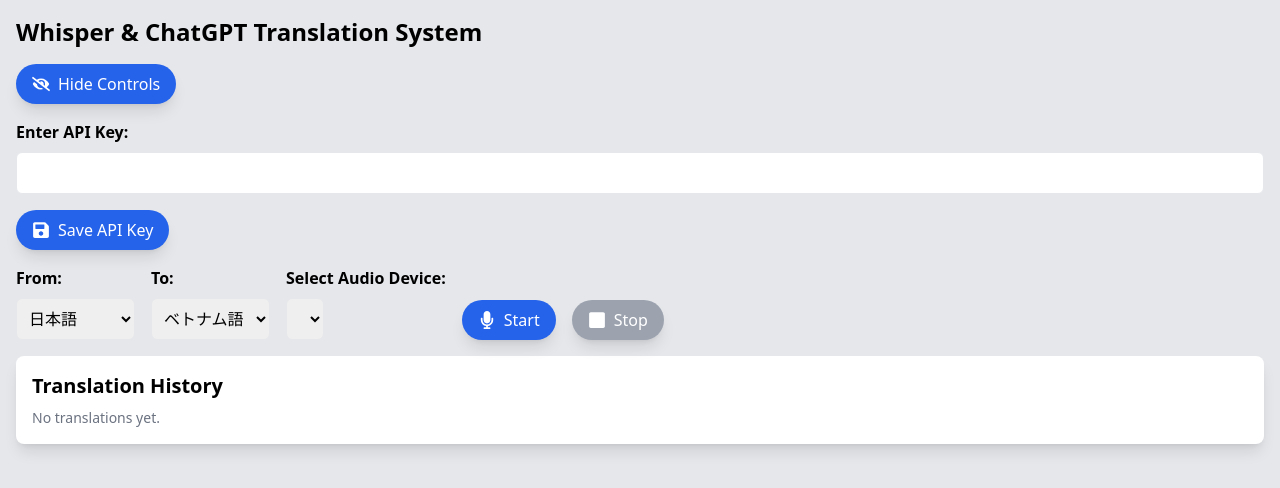
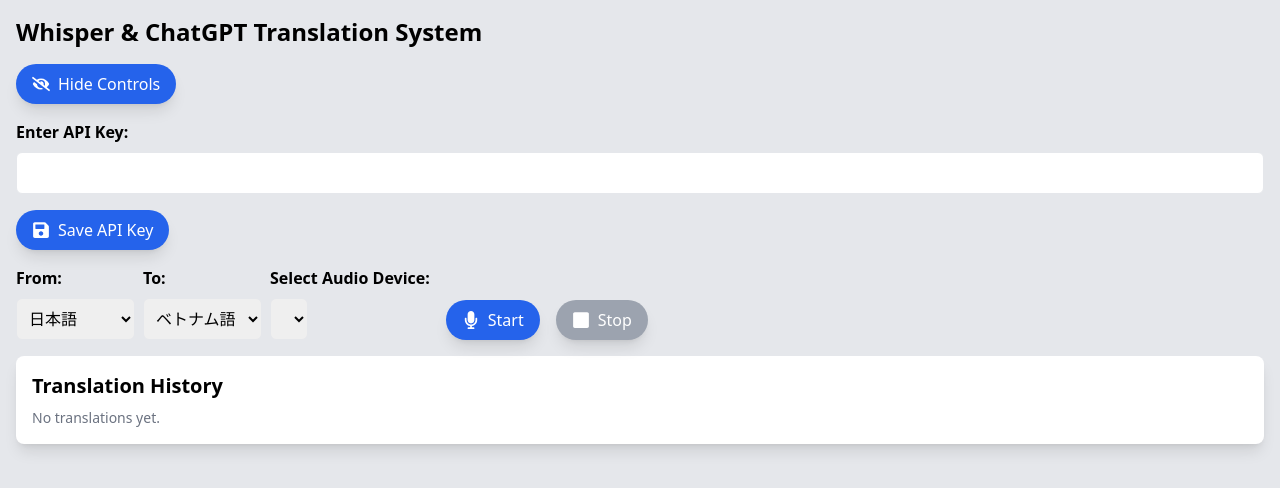
Before and after one commit to KentaroMorishita/echo-trans, a React (Vite) app: page / in a window 1280 px wide. Shown: the top 488 px of the page. Built offline with nearby package versions, Linux system fonts and the light colour scheme.

Commit message:
スタイル修正

```diff
--- a/src/App.tsx
+++ b/src/App.tsx
@@ -44,7 +44,7 @@
       {isPanelVisible && (
         <div className="mb-4">
           <ApiKeyManager setApiKey={setApiKey} />
-          <div className="flex space-x-4 mb-4 items-center">
+          <div className="flex flex-wrap gap-2 mb-4 items-center">
             <LanguageSelector
               label="From"
               value={fromLang}
--- a/src/components/AudioRecorder.tsx
+++ b/src/components/AudioRecorder.tsx
@@ -75,7 +75,7 @@
   }
 
   return (
-    <div className="flex items-end space-y-4 gap-4">
+    <div className="flex flex-wrap items-end space-y-4 gap-4">
       {/* デバイス選択ドロップダウン */}
       <div>
         <label className="block font-semibold mb-2">Select Audio Device:</label>
@@ -93,7 +93,7 @@
       </div>
 
       {/* 録音コントロール */}
-      <div className="flex items-center space-x-4">
+      <div className="flex items-center gap-4">
         <button
           onClick={startRecording}
           disabled={isRecording}
@@ -123,7 +123,7 @@
 
       {/* 録音した音声の再生 */}
       {audioUrl && (
-        <div className="ml-4">
+        <div>
           <audio controls src={audioUrl} />
         </div>
       )}
```
